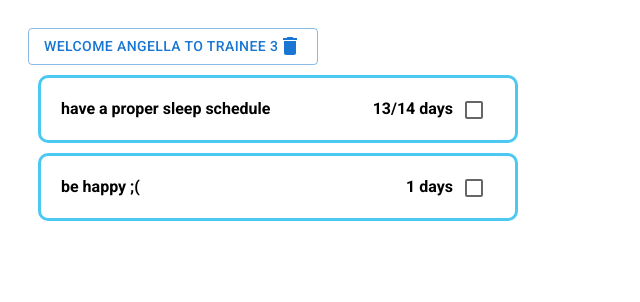
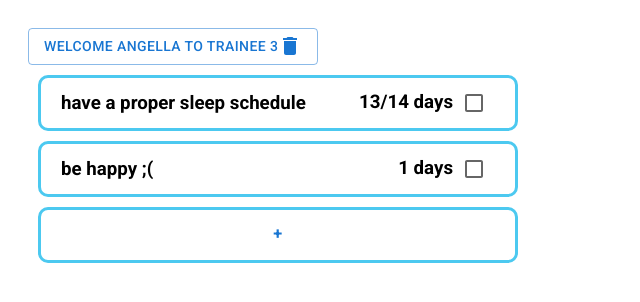
Before and after one commit to Rayahhhmed/streaks, a React (Create React App) app: page / in a window 1280 px wide. Shown: the top 302 px of the page, without its empty margins (0-640 px from the left). Built offline with nearby package versions, Linux system fonts and the light colour scheme.

Commit message:
Added a button to add habits, feature not yet implemented

```diff
--- a/src/App.js
+++ b/src/App.js
@@ -4,6 +4,7 @@ import Header from './components/Header'
 import Habits from './components/Habits'
 
 function App() {
+  // Predefined habits for now
   const [habits, setHabits] = useState([
     {
       id: 1,
@@ -20,6 +21,15 @@ function App() {
       completed: false,
     },
   ])
+
+  const addHabit = (habit) => {
+    const id = Math.floor(Math.random() * 10000) + 1
+    // Add a new ID field to the given habit object provided from the form submission
+    const newHabit = {id, ...habit}
+    // Alter state by appending the new habit object to the list with the spread operator
+    setHabits([...habits, newHabit])
+  }
+
   return (
     <div className="container">
       <Header title="welcome angella to trainee 3"/>
--- /dev/null
+++ b/src/components/AddHabitButton.js
@@ -0,0 +1,16 @@
+import { Button } from '@mui/material'
+import React from 'react'
+
+const AddHabitButton = () => {
+  return (
+    <div className="addHabitButton">
+      <Button fullWidth style={{ height: 50, borderRadius: 8 }}>
+        <h3>
+          +
+        </h3>
+      </Button>
+    </div>
+  )
+}
+
+export default AddHabitButton
--- a/src/components/Habit.js
+++ b/src/components/Habit.js
@@ -1,18 +1,18 @@
 import { Checkbox } from "@mui/material";
-
 
 export default function Habit({ habit }) {
   return (
     <div className='habit'>
-      <h4>
+      <h3>
         {habit.text}
-      </h4>
-      <h4 className='yes'>
+      </h3>
+      <h3 className='streak'>
         {habit.streak}
+        {/* Ternary operator: only display targetStreak if it exists */}
         {habit.targetStreak ? `/${habit.targetStreak} ` : ' '}
         days
-        <Checkbox style={{ height: 15 }}/>
-      </h4>
+        <Checkbox />
+      </h3>
     </div>
   )
 }
--- a/src/components/Habits.js
+++ b/src/components/Habits.js
@@ -1,4 +1,6 @@
+import { Button } from '@mui/material'
 import Habit from './Habit'
+import AddHabitButton from './AddHabitButton'
 
 const Habits = ({ habits }) => {
   return (
@@ -6,6 +8,7 @@ const Habits = ({ habits }) => {
       {habits.map((habit) => (
         <Habit habit={habit}/>
       ))}
+      <AddHabitButton />
     </div>
   )
 }
--- a/src/index.css
+++ b/src/index.css
@@ -5,23 +5,30 @@ body {
 }
 
 .container {
-    /* 500px is the minimum width of a chrome window */
+  /* 500px is the minimum width of a chrome window */
   max-width: 500px;
   padding: 20px;
 }
 
-
 .habit {
+  /* Each habit box is a flexbox */
   display: flex;
+  /* Vertically center the text and the checkbox */
   align-items: center;
+  /* Have space between the habit text and the streak text */
   justify-content: space-between;
   margin: 10px;
   padding: 0 20px;
   border-style: solid;
   border-color: #4CC9F0;
   border-radius: 10px;
+  height: 50px;
 }
 
-.habit .yes {
-  align-self: flex-end;
+.addHabitButton {
+  margin: 10px;
+  border-style: solid;
+  border-color: #4CC9F0;
+  border-radius: 10px;
+  height: 50px;
 }
```
Also changed, not shown: src/components/AddHabit.js (added, +7 -0 lines), src/components/Button.js (deleted).
